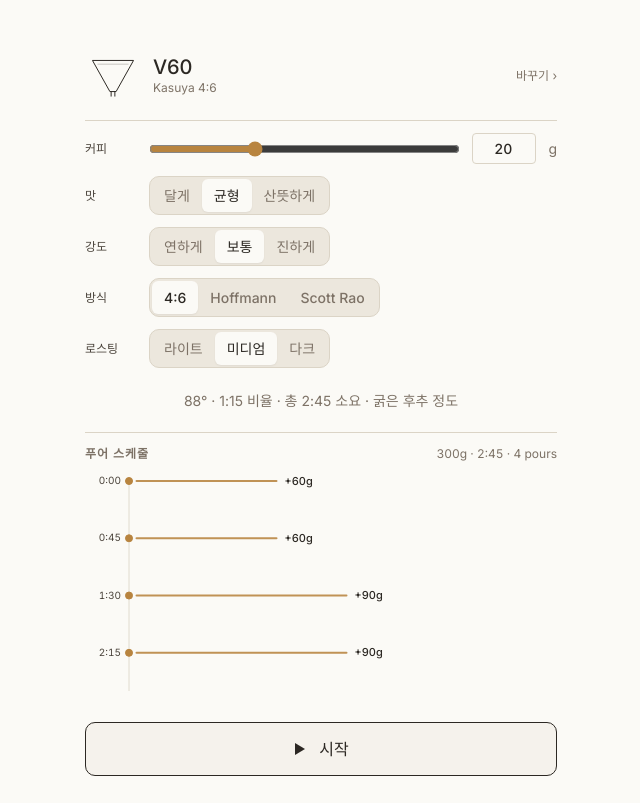
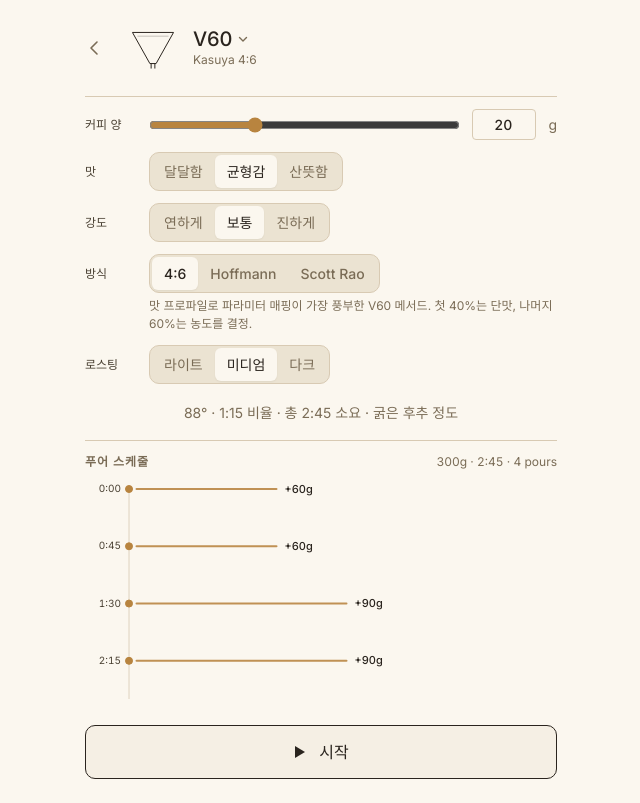
Before and after one commit to haneulcha/hand-drip-pacer, a React (Vite) app: page / in a window 1280 px wide. Both pictures are taken after a click on the button "V60". Shown: the whole page, without its empty margins (319-959 px from the left). Built offline with nearby package versions, Linux system fonts and the light colour scheme; a web font is replaced by a local one.

Commit message:
fix: ui 개선

```diff
--- a/src/features/app/AppRoot.tsx
+++ b/src/features/app/AppRoot.tsx
@@ -104,6 +104,12 @@ export function AppRoot() {
     });
   };
 
+  const handleBackToWall = (): void => {
+    withViewTransition(() => {
+      setState((prev) => mergeState(prev, { screen: "wall" }));
+    });
+  };
+
   if (state.screen === "wall") {
     return (
       <WallScreen
@@ -147,6 +153,7 @@ export function AppRoot() {
       onRoastChange={handleRoastChange}
       onTasteChange={handleTasteChange}
       onStart={handleStart}
+      onBack={handleBackToWall}
     />
   );
 }
--- a/src/features/recipe/DripperPopover.tsx
+++ b/src/features/recipe/DripperPopover.tsx
@@ -22,17 +22,17 @@ export function DripperPopover({
   onClose,
 }: Props) {
   return (
-    <div className="absolute inset-0 z-popover">
+    <>
       <button
         type="button"
         aria-label="팝오버 닫기"
         onClick={onClose}
-        className="absolute inset-0 bg-surface/45"
+        className="fixed inset-0 z-popover bg-surface/45 motion-safe:animate-overlay-in"
       />
       <div
         role="dialog"
         aria-label="드리퍼 선택"
-        className="absolute right-4 top-[4.5rem] min-w-popover rounded-card border border-border bg-surface p-1 shadow-popover"
+        className="absolute left-[4.25rem] top-full z-popover min-w-popover origin-top-left rounded-card border border-border bg-surface p-1 shadow-popover motion-safe:animate-popover-in"
       >
         {options.map((opt) => {
           const isSelected = opt.id === selected;
@@ -50,14 +50,7 @@ export function DripperPopover({
             >
               <DripperIcon type={opt.id} size={32} selected={isSelected} />
               <div className="flex-1">
-                <div
-                  className={cx(
-                    "text-sm",
-                    isSelected ? "font-semibold" : "font-medium",
-                  )}
-                >
-                  {opt.name}
-                </div>
+                <div className="text-sm font-medium">{opt.name}</div>
                 <div className="text-2xs text-text-muted">
                   {opt.methodSubtitle}
                 </div>
@@ -83,6 +76,6 @@ export function DripperPopover({
           );
         })}
       </div>
-    </div>
+    </>
   );
 }
--- a/src/features/recipe/RecipeScreen.tsx
+++ b/src/features/recipe/RecipeScreen.tsx
@@ -14,6 +14,7 @@ import type {
 import { Segmented } from "@/ui/Segmented";
 import { Slider } from "@/ui/Slider";
 import { DripperIcon } from "@/ui/DripperIcon";
+import { cx } from "@/ui/cx";
 import { formatGrindHint, formatTime } from "@/ui/format";
 import { DripperPopover } from "./DripperPopover";
 import { PourVerticalPreview } from "./PourVerticalPreview";
@@ -34,6 +35,7 @@ type Props = {
   readonly onRoastChange: (roast: RoastLevel) => void;
   readonly onTasteChange: (taste: TasteProfile) => void;
   readonly onStart: () => void;
+  readonly onBack: () => void;
 };
 
 export function RecipeScreen({
@@ -49,6 +51,7 @@ export function RecipeScreen({
   onRoastChange,
   onTasteChange,
   onStart,
+  onBack,
 }: Props) {
   const [popoverOpen, setPopoverOpen] = useState(false);
   const compatMethods = methodsForDripper(dripper);
@@ -56,6 +59,7 @@ export function RecipeScreen({
 
   const ratioDisplay = `1:${Math.round(recipe.ratio)}`;
   const recommendedLine = `${recipe.temperature}° · ${ratioDisplay} 비율 · 총 ${formatTime(recipe.totalTimeSec)} 소요 · ${formatGrindHint(recipe.grindHint)}`;
+  const dripperName = dripperList.find((d) => d.id === dripper)?.name ?? "";
 
   const popoverOptions = dripperList.map((d) => {
     const firstMethod = methodsForDripper(d.id)[0];
@@ -67,34 +71,92 @@ export function RecipeScreen({
   });
 
   return (
-    <div className="relative mx-auto flex min-h-screen max-w-lg flex-col bg-surface text-text-primary">
+    <div className="relative mx-auto flex min-h-lvh max-w-lg flex-col bg-surface text-text-primary">
       {/* top bar */}
-      <header className="flex items-center gap-3 px-5 pt-12">
+      <header className="flex items-center gap-3 px-5 pt-4">
+        <button
+          type="button"
+          onClick={onBack}
+          aria-label="드리퍼 선택으로 돌아가기"
+          className="-ml-2 p-2 text-text-muted transition-colors hover:text-text-primary focus:outline-none focus-visible:ring-2 focus-visible:ring-focus"
+        >
+          <svg
+            width={20}
+            height={20}
+            viewBox="0 0 20 20"
+            fill="none"
+            aria-hidden="true"
+          >
+            <path
+              d="M12 4 L6 10 L12 16"
+              stroke="currentColor"
+              strokeWidth={1.6}
+              strokeLinecap="round"
+              strokeLinejoin="round"
+            />
+          </svg>
+        </button>
+
+        <div className="relative">
+          <button
+            type="button"
+            onClick={() => setPopoverOpen(true)}
+            aria-haspopup="dialog"
+            aria-expanded={popoverOpen}
+            aria-label={`드리퍼 바꾸기, 현재 ${dripperName}`}
+            className="-ml-1 flex items-center gap-3 rounded-control p-1 transition-colors hover:bg-surface-inset/60 focus:outline-none focus-visible:ring-2 focus-visible:ring-focus"
+          >
             <span style={{ viewTransitionName: `dripper-${dripper}` }}>
               <DripperIcon type={dripper} size={56} selected />
             </span>
-        <div className="flex-1">
-          <div className="text-lg font-medium">
-            {dripperList.find((d) => d.id === dripper)?.name}
+            <div className="text-left">
+              <div className="flex items-center gap-1 text-lg font-medium">
+                <span>{dripperName}</span>
+                <svg
+                  width={14}
+                  height={14}
+                  viewBox="0 0 14 14"
+                  fill="none"
+                  aria-hidden="true"
+                  className={cx(
+                    "text-text-muted transition-transform",
+                    popoverOpen && "rotate-180",
+                  )}
+                >
+                  <path
+                    d="M3.5 5.5 L7 9 L10.5 5.5"
+                    stroke="currentColor"
+                    strokeWidth={1.4}
+                    strokeLinecap="round"
+                    strokeLinejoin="round"
+                  />
+                </svg>
               </div>
               <div className="text-xs text-text-muted">{methodMeta.name}</div>
             </div>
-        <button
-          type="button"
-          onClick={() => setPopoverOpen(true)}
-          className="whitespace-nowrap text-xs text-text-muted hover:text-text-secondary"
-        >
-          바꾸기 ›
           </button>
+
+          {popoverOpen && (
+            <DripperPopover
+              options={popoverOptions}
+              selected={dripper}
+              onSelect={(id) => {
+                onDripperChange(id);
+                setPopoverOpen(false);
+              }}
+              onClose={() => setPopoverOpen(false)}
+            />
+          )}
+        </div>
       </header>
 
       <main className="flex flex-1 flex-col gap-3 px-5 py-4">
         <div className="h-px bg-border" />
 
         {/* controls */}
-        <Row label="커피">
+        <Row label="커피 양">
           <Slider
-            label="커피"
+            label="커피 양"
             value={coffee}
             onChange={onCoffeeChange}
             min={MIN_COFFEE_G}
@@ -110,9 +172,9 @@ export function RecipeScreen({
             value={taste.sweetness}
             onChange={(v) => onTasteChange({ ...taste, sweetness: v })}
             options={[
-              { value: "sweet", label: "달게" },
-              { value: "balanced", label: "균형" },
-              { value: "bright", label: "산뜻하게" },
+              { value: "sweet", label: "달달함" },
+              { value: "balanced", label: "균형감" },
+              { value: "bright", label: "산뜻함" },
             ]}
           />
         </Row>
@@ -131,6 +193,7 @@ export function RecipeScreen({
           />
         </Row>
 
+        <div>
           <Row label="방식">
             <Segmented<BrewMethodId>
               name="method"
@@ -143,6 +206,10 @@ export function RecipeScreen({
               }))}
             />
           </Row>
+          <p className="pl-16 mt-1 text-xs text-text-muted">
+            {methodMeta.description}
+          </p>
+        </div>
 
         <Row label="로스팅">
           <Segmented<RoastLevel>
@@ -159,7 +226,7 @@ export function RecipeScreen({
         </Row>
 
         {/* recommended row */}
-        <div className="text-center my-2">
+        <div className="text-center my-1">
           <span className="flex-1 text-sm text-text-muted">
             {recommendedLine}
           </span>
@@ -203,18 +270,6 @@ export function RecipeScreen({
           시작
         </button>
       </div>
-
-      {popoverOpen && (
-        <DripperPopover
-          options={popoverOptions}
-          selected={dripper}
-          onSelect={(id) => {
-            onDripperChange(id);
-            setPopoverOpen(false);
-          }}
-          onClose={() => setPopoverOpen(false)}
-        />
-      )}
     </div>
   );
 }
--- a/src/ui/tokens/primitives.css
+++ b/src/ui/tokens/primitives.css
@@ -1,17 +1,17 @@
 :root {
-  /* Neutral scale — ivory → espresso (채도 낮춤, 명도 살짝 ↑) */
-  --neutral-0: #fbfaf6;
-  --neutral-50: #f5f2ec;
-  --neutral-100: #ece7dd;
-  --neutral-200: #dbd4c6;
-  --neutral-300: #c1b7a7;
-  --neutral-400: #a19586;
-  --neutral-500: #7d7266;
-  --neutral-600: #5d554b;
-  --neutral-700: #4b443c;
-  --neutral-800: #3b332c;
-  --neutral-900: #2c2823;
-  --neutral-950: #1f1d19;
+  /* Neutral scale — ivory → espresso (브랜드 앵커 정렬: 채도 ↑, 명도 ↓) */
+  --neutral-0: #fbf7ef;
+  --neutral-50: #f5efe4;
+  --neutral-100: #ebe3d2;
+  --neutral-200: #d8cab3;
+  --neutral-300: #bfae92;
+  --neutral-400: #9e8e74;
+  --neutral-500: #7a6c56;
+  --neutral-600: #5b503e;
+  --neutral-700: #4a4133;
+  --neutral-800: #3a2f26;
+  --neutral-900: #2a241e;
+  --neutral-950: #1c1813;
 
   /* Accent scale — muted ochre / roasted orange */
   --accent-50: #faf1e0;
--- a/tailwind.config.ts
+++ b/tailwind.config.ts
@@ -53,6 +53,22 @@ export default {
         raised: "var(--shadow-control-raised)",
         popover: "var(--shadow-popover)",
         dialog: "var(--shadow-dialog)",
+      },
+      keyframes: {
+        "popover-in": {
+          "0%": { opacity: "0", transform: "translateY(-4px) scale(0.96)" },
+          "100%": { opacity: "1", transform: "translateY(0) scale(1)" },
+        },
+        "overlay-in": {
+          "0%": { opacity: "0" },
+          "100%": { opacity: "1" },
+        },
+      },
+      animation: {
+        "popover-in":
+          "popover-in var(--motion-duration-base) var(--motion-easing) both",
+        "overlay-in":
+          "overlay-in var(--motion-duration-base) var(--motion-easing) both",
       },
       zIndex: {
         popover: "var(--z-popover)",
```
Also changed, not shown: src/features/wall/WallScreen.tsx (+15 -17 lines). Lines whose indentation alone changed are shown as unchanged.
